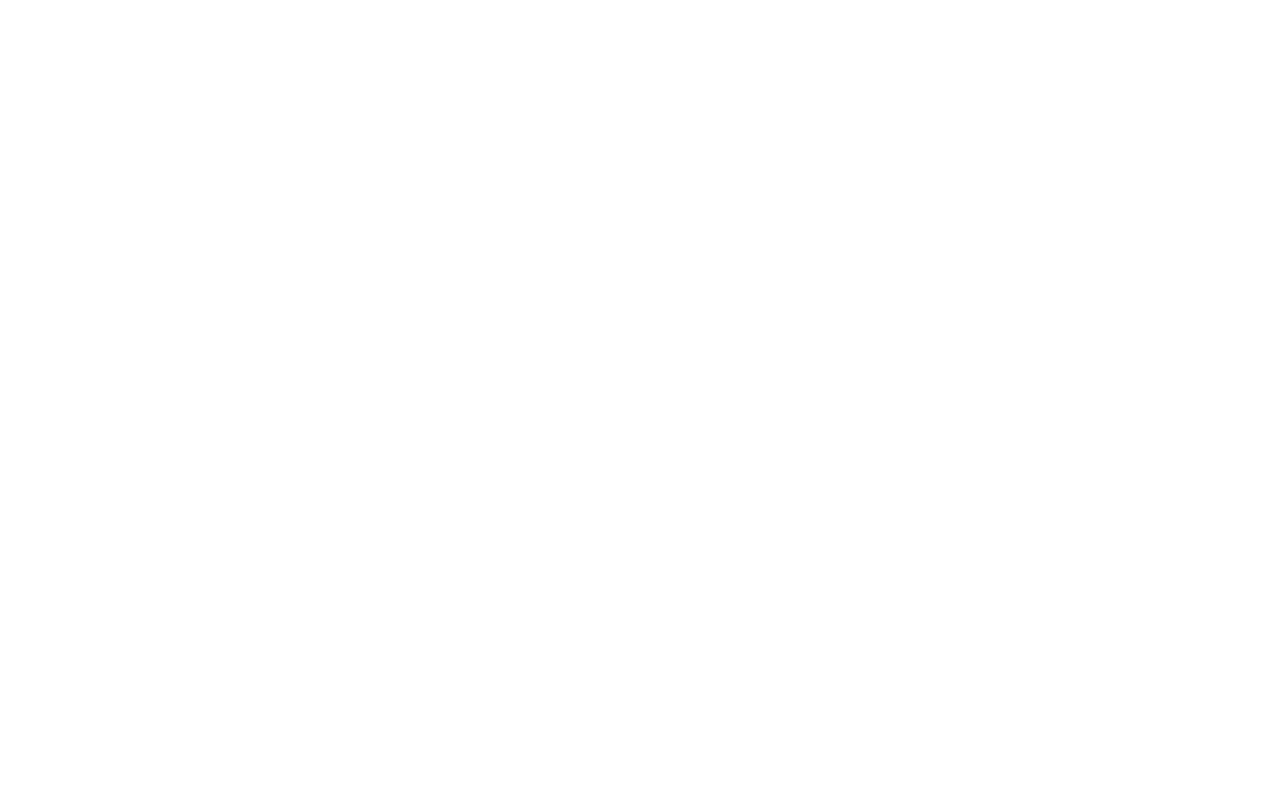
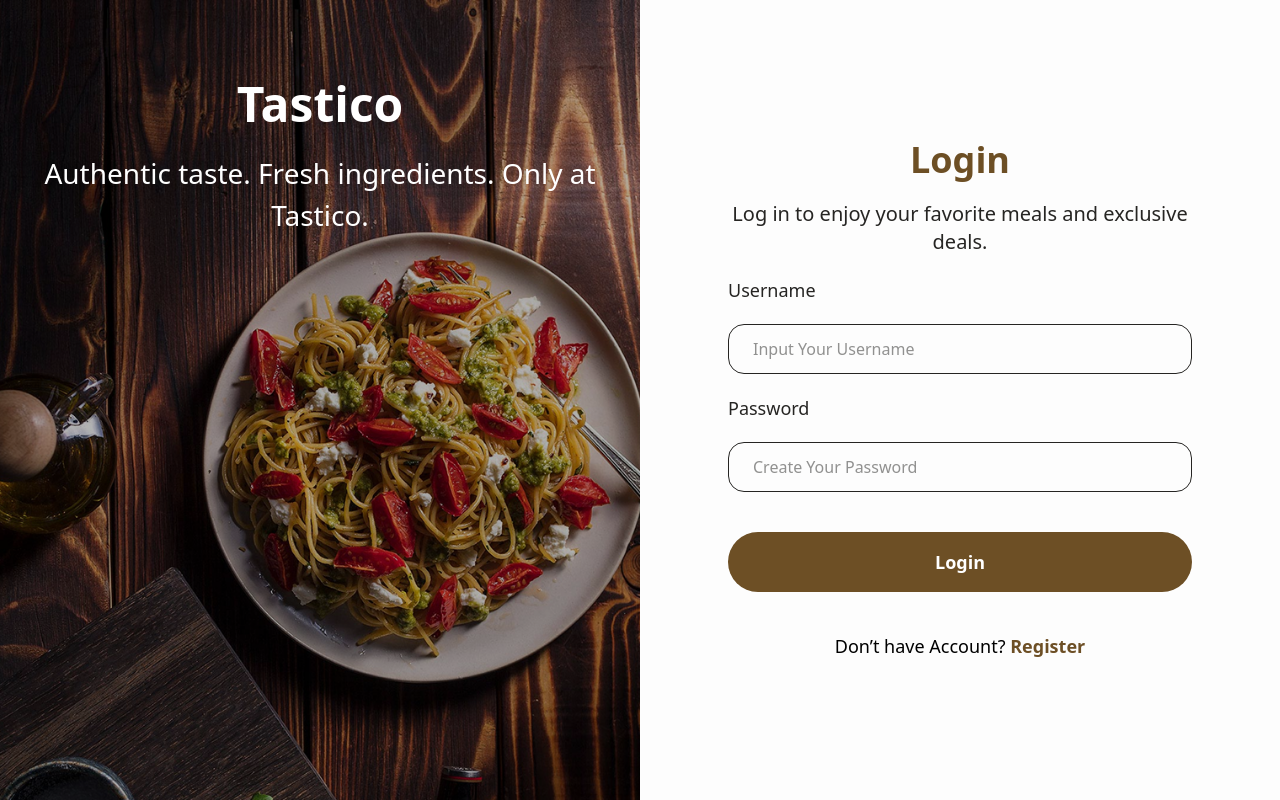
Before and after one commit to ElloRabyndra/tastico, a React (Vite) app: page /login in a window 1280 px wide. Before the commit this address had no page. Built offline with nearby package versions, Linux system fonts and the light colour scheme.

Commit message:
feat: update login ui

```diff
--- a/src/Components/Login/Login.jsx
+++ b/src/Components/Login/Login.jsx
@@ -2,7 +2,7 @@
 
 const Login = () => {
   const [formData, setFormData] = useState({
-    email: '',
+    username: '',
     password: '',
   });
   const [error, setError] = useState('');
@@ -17,8 +17,8 @@
 
   const handleSubmit = (e) => {
     e.preventDefault();
-    if (!formData.email || !formData.password) {
-      setError('Email dan password harus diisi');
+    if (!formData.username || !formData.password) {
+      setError('Username and password must be filled in');
       return;
     }
 
@@ -28,42 +28,48 @@
   };
 
   return (
-    <div className="flex flex-col items-center justify-center min-h-screen bg-gray-100">
-      <div className="w-full max-w-md p-8 space-y-8 bg-white rounded-lg shadow-md">
-        <div className="text-center">
-          <h1 className="text-4xl font-extrabold text-gray-900">LOGIN</h1>
-          <p className="mt-1 text-sm text-gray-600">Masuk ke akun Anda</p>
+    <>
+      <div className="relative w-full lg:w-1/2 hidden lg:block">
+        <img
+          src="img/auth-img.png"
+          alt=""
+          className="w-full h-full object-cover"
+        />
+        <div className="absolute inset-0 bg-black/30 flex flex-col items-center justify-start space-y-6 py-20">
+          <h2 className="text-white text-5xl font-bold text-center px-4">
+            Tastico
+          </h2>
+            <p className="text-[28px] text-white px-5 text-center">Authentic taste. Fresh ingredients. Only at Tastico.</p>
+        </div>
       </div>
 
+      <div className="w-full h-full lg:w-1/2 bg-[#FDFDFD]">
+        <div className="flex flex-col items-center justify-center py-2 lg:py-16 px-10 lg:px-22  min-h-screen">
+          <div className="flex flex-col items-center justify-center text-[#6D4F25] gap-2 lg:gap-5 text-center">
+            <h1 className="text-[#6D4F25] text-4xl font-bold">Login</h1>
+            <p className="text-[#262523] text-lg lg:text-xl">
+              Log in to enjoy your favorite meals and exclusive deals.
+            </p>
+          </div>
+          <form className="w-full py-5 flex flex-col text-[#262523] text-lg space-y-5" onSubmit={handleSubmit}>
             {error && (
-          <div className="p-4 mb-4 text-sm text-red-700 bg-red-100 rounded-lg" role="alert">
+            <div className="w-full p-4 mb-4 text-sm lg:text-base text-red-700 bg-red-100 rounded-2xl" role="alert">
               {error}
             </div>
           )}
-
-        <form className="mt-8 space-y-6" onSubmit={handleSubmit}>
-          <div className="rounded-md shadow-sm space-y-4">
-            <div>
-              <label htmlFor="email" className="block text-sm font-medium text-gray-700">
-                Email
-              </label>
+            <label htmlFor="username">Username</label>
             <input
-                id="email"
-                name="email"
-                type="email"
-                autoComplete="email"
+              id="username"
+              name="username"
+              type="username"
+              autoComplete="username"
               required
-                value={formData.email}
+              value={formData.username}
               onChange={handleChange}
-                className="relative block w-full px-3 py-2 mt-1 text-gray-900 placeholder-gray-500 border border-gray-300 rounded-md focus:outline-none focus:ring-indigo-500 focus:border-indigo-500 focus:z-10 sm:text-sm"
-                placeholder="Email"
+              className="text-base py-3 px-6 border border-[#262523] rounded-2xl"
+              placeholder="Input Your Username"
             />
-            </div>
-
-            <div>
-              <label htmlFor="password" className="block text-sm font-medium text-gray-700">
-                Password
-              </label>
+            <label htmlFor="password">Password</label>
             <input
               id="password"
               name="password"
@@ -72,43 +78,22 @@
               required
               value={formData.password}
               onChange={handleChange}
-                className="relative block w-full px-3 py-2 mt-1 text-gray-900 placeholder-gray-500 border border-gray-300 rounded-md focus:outline-none focus:ring-indigo-500 focus:border-indigo-500 focus:z-10 sm:text-sm"
-                placeholder="Password"
+              className="text-base py-3 px-6 border border-[#262523] rounded-2xl"
+              placeholder="Create Your Password"
             />
+            <button
+              type="submit"
+              className="w-full my-5 bg-[#6D4F25] font-bold py-4 text-white rounded-[30px] "
+            >
+              Login
+            </button>
+          </form>
+          <p className="text-lg text-center">
+            Don’t have Account? <a href="register" className="text-[#6D4F25] font-bold">Register</a>
+          </p>
         </div>
       </div>
-
-          <div className="flex items-center justify-between">
-            <div className="flex items-center">
-              <input
-                id="remember-me"
-                name="remember-me"
-                type="checkbox"
-                className="w-4 h-4 text-indigo-600 border-gray-300 rounded focus:ring-indigo-500"
-              />
-              <label htmlFor="remember-me" className="block ml-2 text-sm text-gray-900">
-                Ingat saya
-              </label>
-            </div>
-
-            <div className="text-sm">
-              <a href="#" className="font-medium text-indigo-600 hover:text-indigo-500">
-                Lupa password?
-              </a>
-            </div>
-          </div>
-
-          <div>
-            <button
-              type="submit"
-              className="relative flex justify-center w-full px-4 py-2 text-sm font-medium text-white bg-indigo-600 border border-transparent rounded-md group hover:bg-indigo-700 focus:outline-none focus:ring-2 focus:ring-offset-2 focus:ring-indigo-500"
-            >
-              Masuk
-            </button>
-          </div>
-        </form>
-      </div>
-    </div>
+    </>
   );
 };
 
--- a/src/Components/Register/RegisterForm.jsx
+++ b/src/Components/Register/RegisterForm.jsx
@@ -20,42 +20,42 @@
       <div className="w-full h-full lg:w-1/2 bg-[#FDFDFD]">
         <div className="flex flex-col items-center justify-center py-2 lg:py-16 px-10 lg:px-22  min-h-screen">
           <div className="flex flex-col items-center justify-center text-[#6D4F25] gap-2 lg:gap-5 text-center">
-            <h1 className="text-[#6D4F25] text-[36px] lg:text-[44px] font-bold">Register</h1>
-            <p className="text-[#262523] text-lg lg:text-2xl">
+            <h1 className="text-[#6D4F25] text-4xl font-bold">Register</h1>
+            <p className="text-[#262523] text-lg lg:text-xl">
               Log in to enjoy your favorite meals and exclusive deals.
             </p>
           </div>
-          <form className="w-full py-5 flex flex-col text-[#262523] space-y-5">
-            <label htmlFor="username" className="text-lg lg:text-2xl">Username</label>
+          <form className="w-full py-5 flex flex-col text-[#262523] text-lg space-y-5">
+            <label htmlFor="username">Username</label>
             <input
               type="text"
               name="username"
               placeholder="Input Your Username"
-              className="text-base lg:text-xl py-3 px-6 border border-[#262523] rounded-2xl"
+              className="text-base py-3 px-6 border border-[#262523] rounded-2xl"
             />
-            <label htmlFor="password" className="text-lg lg:text-2xl">Password</label>
+            <label htmlFor="password">Password</label>
             <input
               type="password"
               name="password"
               placeholder="Create Your Password"
-              className="text-base lg:text-xl py-3 px-6 border border-[#262523] rounded-2xl"
+              className="text-base py-3 px-6 border border-[#262523] rounded-2xl"
             />
-            <label htmlFor="confirm_password" className="text-lg lg:text-2xl">Confirm Password</label>
+            <label htmlFor="confirm_password">Confirm Password</label>
             <input
               type="password"
               name="confirm_password"
               placeholder="Confirm Your Password"
-              className="text-base lg:text-xl py-3 px-6 border border-[#262523] rounded-2xl"
+              className="text-base py-3 px-6 border border-[#262523] rounded-2xl"
             />
             <button
               type="submit"
-              className="w-full my-5 bg-[#6D4F25] font-bold py-4 text-white rounded-[30px] text-lg lg:text-2xl"
+              className="w-full my-5 bg-[#6D4F25] font-bold py-4 text-white rounded-[30px] "
             >
               Register
             </button>
           </form>
-          <p className="text-lg lg:text-2xl text-center">
-            Already have an account? <a href="login" className="text-[#6D4F25] font-bold">Login</a>
+          <p className="text-lg text-center">
+            Already have an Account? <a href="login" className="text-[#6D4F25] font-bold">Login</a>
           </p>
         </div>
       </div>
--- a/src/Pages/Login.jsx
+++ b/src/Pages/Login.jsx
@@ -2,9 +2,10 @@
 
 const LoginPage = () => {
   return (
-    <div>
+    <section id="register" className="flex w-full min-h-screen lg:flex-row ">
       <Login />
-    </div>
+    </section>
+
   );
 };
 
--- a/src/main.jsx
+++ b/src/main.jsx
@@ -7,6 +7,7 @@
 import Menu from "./Pages/Menu";
 import Cart from "./Pages/Cart";
 import Register from "./Pages/Register";
+import Login from "./Pages/Login";
 
 createRoot(document.getElementById("root")).render(
   <StrictMode>
@@ -16,6 +17,7 @@
         <Route path="menu" element={<Menu />} />
         <Route path="cart" element={<Cart />} />
         <Route path="register" element={<Register />}></Route>
+        <Route path="login" element={<Login />}></Route>
       </Routes>
     </BrowserRouter>
   </StrictMode>
```
Lines whose indentation alone changed are shown as unchanged.
